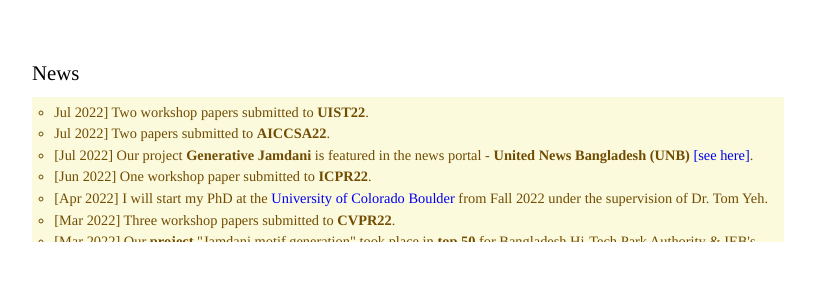
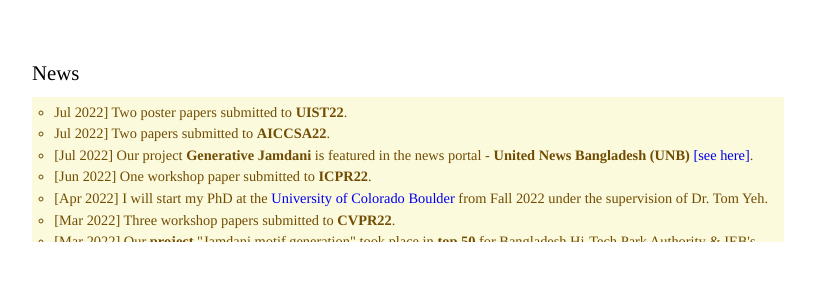
Before and after one commit to imruljubair/imruljubair.github.io, a Jekyll site: the page built from index.html, in a window 1280 px wide and 900 px high, scrolled down 492 px. Shown: the part 156-444 px from the top of the window, without its empty margins (232-1047 px from the left). Built offline with Jekyll 4.4.1, drawn with Linux system fonts in a browser that asks for light colours.

Commit message:
Update news.html

```diff
--- a/_includes/news.html
+++ b/_includes/news.html
@@ -5,7 +5,7 @@
     <h2 class="category-title" style="font-size:130%">News</h2>
 	<div style="height:145px;overflow:scroll;padding:5px;background-color:#FCFADD;color:#714D03;scrollbar-base-color:#DEBB07;">
     <ul style="font-size:90%; list-style-type:circle">
-    <li>Jul 2022] Two workshop papers submitted to <strong>UIST22</strong>.</li>
+    <li>Jul 2022] Two poster papers submitted to <strong>UIST22</strong>.</li>
     <li>Jul 2022] Two papers submitted to <strong>AICCSA22</strong>.</li>
     <li>[Jul 2022] Our project <strong>Generative Jamdani</strong> is featured in the news portal - <strong>United News Bangladesh (UNB)</strong> <a href="https://unb.com.bd/m/category/Tech/generative-jamdani-a-trailblazing-research-on-jamdani-motif-generation-by-aust-students/96110?fbclid=IwAR1-iMzywgOnlkaFluTXSq5nFNUae1KcUHt6HkMgE2he-LIPc7pVKPVvvBA">[see here]</a>.</li>
     <li>[Jun 2022] One workshop paper submitted to <strong>ICPR22</strong>.</li>
```
